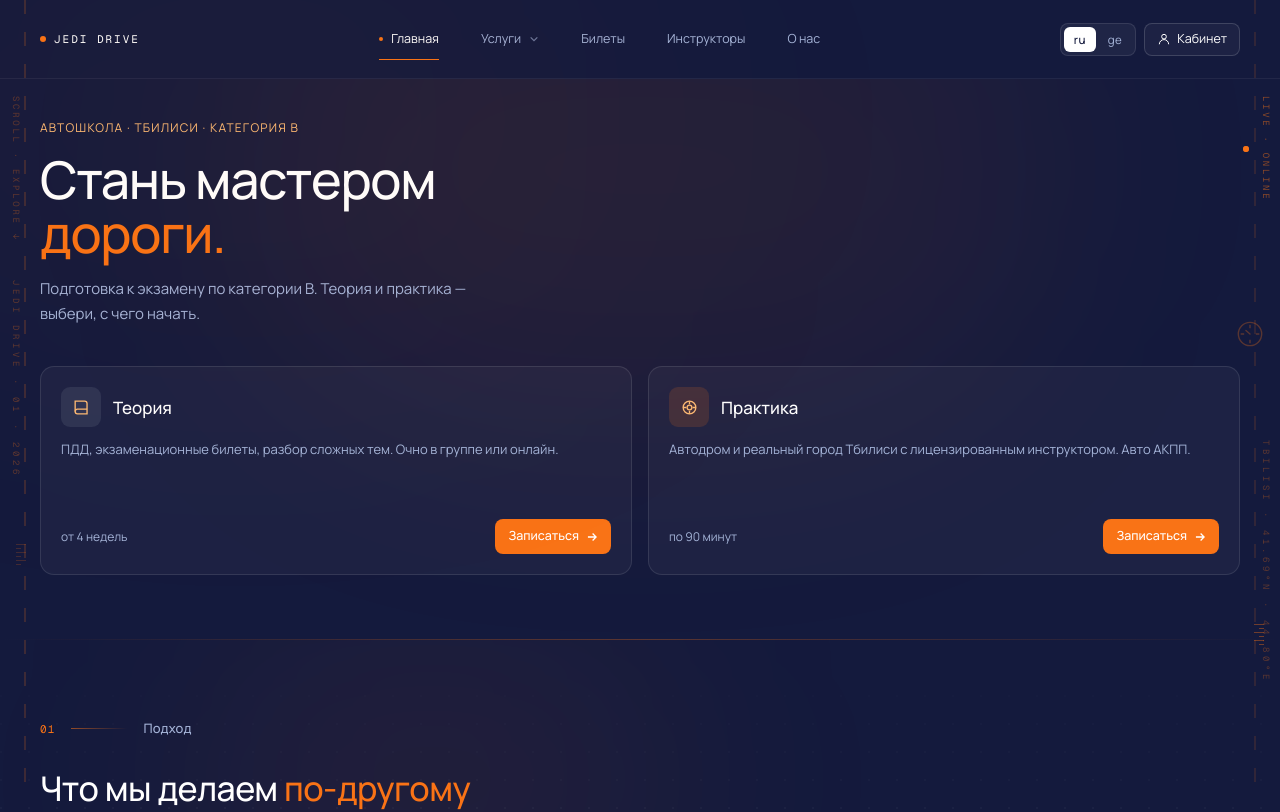
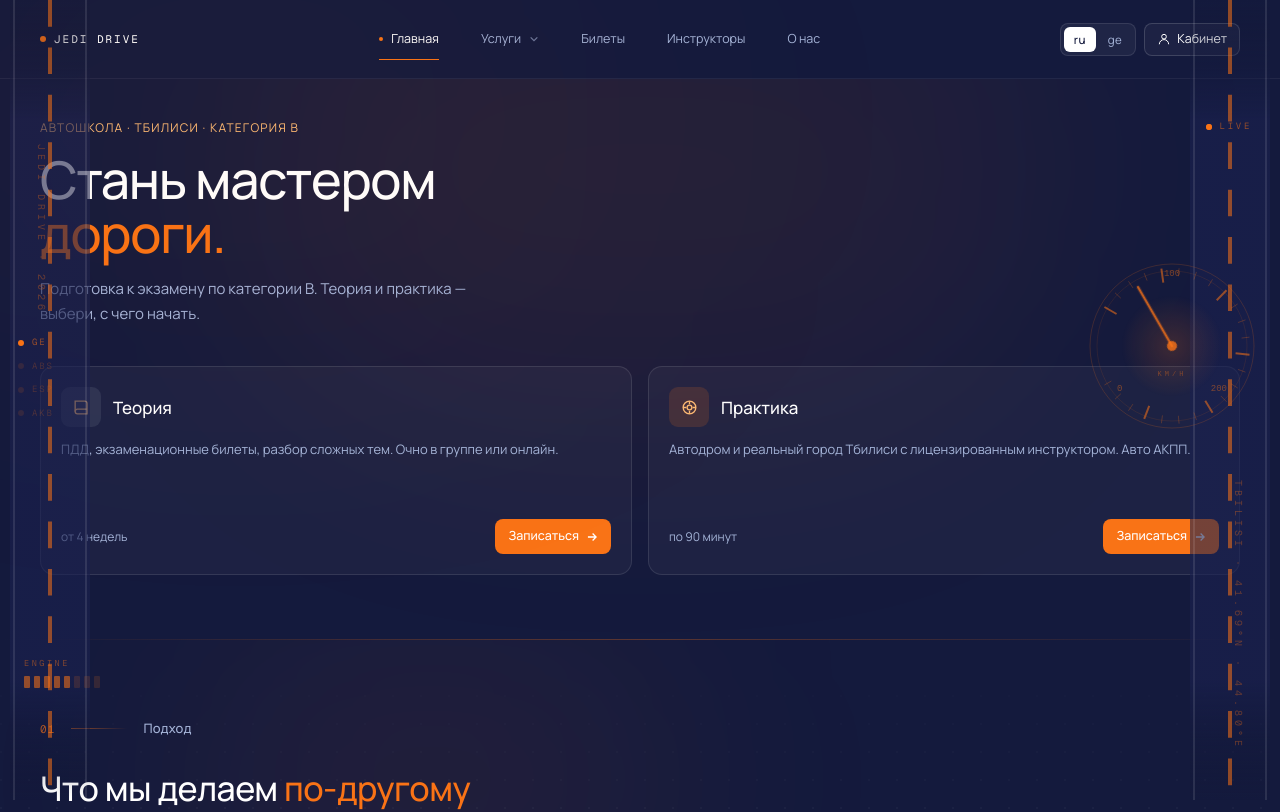
Before and after one commit to clouds-debug/jedi-drive, a Next.js app: page / in a window 1280 px wide. Shown: the top 812 px of the page. Built offline with nearby package versions, Linux system fonts and the light colour scheme.

Commit message:
Homepage ambient: full-height roads with lane dashes, speedometer dial, dashboard indicators

```diff
--- a/app/globals.css
+++ b/app/globals.css
@@ -99,13 +99,40 @@ html {
   animation: ambient-ticks 3.5s ease-in-out infinite;
 }
 
+@keyframes road-dash {
+  to { stroke-dashoffset: -64; }
+}
+
+.road-dash {
+  animation: road-dash 1.4s linear infinite;
+}
+
+.road-dash-reverse {
+  animation: road-dash 1.9s linear infinite reverse;
+}
+
+@keyframes speedo-needle {
+  0%, 100% { transform: rotate(-30deg); }
+  20% { transform: rotate(70deg); }
+  45% { transform: rotate(15deg); }
+  70% { transform: rotate(95deg); }
+  90% { transform: rotate(0deg); }
+}
+
+.speedo-needle {
+  animation: speedo-needle 9s ease-in-out infinite;
+}
+
 @media (prefers-reduced-motion: reduce) {
   .hero-rise,
   .animate-card-in,
   .ambient-lane,
   .ambient-blob,
   .ambient-rotate,
-  .ambient-ticks {
+  .ambient-ticks,
+  .road-dash,
+  .road-dash-reverse,
+  .speedo-needle {
     animation: none;
   }
   .ambient-lane { opacity: 0.1; }
--- a/components/HomepageAmbient.tsx
+++ b/components/HomepageAmbient.tsx
@@ -1,80 +1,201 @@
 export function HomepageAmbient() {
+  const ticks = Array.from({ length: 24 }, (_, i) => {
+    const angle = -150 + i * (300 / 23);
+    const rad = (angle * Math.PI) / 180;
+    const isMajor = i % 4 === 0;
+    const r1 = isMajor ? 64 : 70;
+    const r2 = 78;
+    return {
+      key: i,
+      x1: 90 + Math.cos(rad) * r1,
+      y1: 90 + Math.sin(rad) * r1,
+      x2: 90 + Math.cos(rad) * r2,
+      y2: 90 + Math.sin(rad) * r2,
+      isMajor,
+    };
+  });
+
   return (
     <div
       className="pointer-events-none select-none hidden xl:block fixed inset-0 z-[1] overflow-hidden"
       aria-hidden
     >
-      <div className="absolute left-6 top-0 bottom-0 w-[2px] ambient-lane" />
-      <div className="absolute right-6 top-0 bottom-0 w-[2px] ambient-lane ambient-lane-slow" />
+      <Road side="left" />
+      <Road side="right" />
 
       <div
-        className="absolute left-2 top-[35%] font-mono text-[9px] text-orange/30 tracking-[0.4em] uppercase whitespace-nowrap"
+        className="absolute left-[34px] top-[18%] font-mono text-[10px] text-orange/35 tracking-[0.4em] uppercase whitespace-nowrap"
         style={{ writingMode: "vertical-rl" }}
       >
-        Jedi Drive · 01 · 2026
+        Jedi Drive · 2026
       </div>
 
       <div
-        className="absolute right-2 top-[55%] font-mono text-[9px] text-orange/30 tracking-[0.4em] uppercase whitespace-nowrap"
+        className="absolute right-[34px] top-[60%] font-mono text-[10px] text-orange/35 tracking-[0.4em] uppercase whitespace-nowrap"
         style={{ writingMode: "vertical-rl" }}
       >
         Tbilisi · 41.69°N · 44.80°E
       </div>
 
-      <div className="absolute right-2 top-[12%] flex items-center gap-2.5">
-        <span className="relative flex h-1.5 w-1.5">
-          <span className="absolute inline-flex h-full w-full rounded-full bg-orange opacity-75 animate-ping" />
-          <span className="relative inline-flex rounded-full h-1.5 w-1.5 bg-orange" />
-        </span>
-        <span
-          className="font-mono text-[9px] text-orange/50 tracking-[0.3em] uppercase whitespace-nowrap"
-          style={{ writingMode: "vertical-rl" }}
-        >
-          Live · Online
-        </span>
+      <div className="absolute right-[28px] top-[15%] flex flex-col items-center gap-2">
+        <div className="flex items-center gap-2">
+          <span className="relative flex h-1.5 w-1.5">
+            <span className="absolute inline-flex h-full w-full rounded-full bg-orange opacity-75 animate-ping" />
+            <span className="relative inline-flex rounded-full h-1.5 w-1.5 bg-orange" />
+          </span>
+          <span className="font-mono text-[9px] text-orange/55 tracking-[0.3em] uppercase">Live</span>
+        </div>
       </div>
 
-      <div
-        className="absolute left-2 top-[12%] font-mono text-[9px] text-orange/30 tracking-[0.3em] uppercase whitespace-nowrap"
-        style={{ writingMode: "vertical-rl" }}
-      >
-        Scroll · Explore ↓
+      <div className="absolute right-[18px] top-[32%]">
+        <svg width="180" height="180" viewBox="0 0 180 180" className="text-orange">
+          <defs>
+            <radialGradient id="speedo-glow" cx="50%" cy="50%" r="50%">
+              <stop offset="0%" stopColor="#F97316" stopOpacity="0.18" />
+              <stop offset="60%" stopColor="#F97316" stopOpacity="0" />
+            </radialGradient>
+          </defs>
+
+          <circle cx="90" cy="90" r="85" fill="url(#speedo-glow)" />
+          <circle cx="90" cy="90" r="82" fill="none" stroke="currentColor" strokeOpacity="0.18" strokeWidth="1" />
+          <circle cx="90" cy="90" r="75" fill="none" stroke="currentColor" strokeOpacity="0.1" strokeWidth="1" />
+
+          {ticks.map((t) => (
+            <line
+              key={t.key}
+              x1={t.x1}
+              y1={t.y1}
+              x2={t.x2}
+              y2={t.y2}
+              stroke="currentColor"
+              strokeOpacity={t.isMajor ? "0.55" : "0.25"}
+              strokeWidth={t.isMajor ? "2" : "1"}
+            />
+          ))}
+
+          <text x="35" y="135" fontSize="9" fontFamily="ui-monospace, monospace" fill="currentColor" fillOpacity="0.45">
+            0
+          </text>
+          <text
+            x="90"
+            y="20"
+            fontSize="9"
+            fontFamily="ui-monospace, monospace"
+            fill="currentColor"
+            fillOpacity="0.45"
+            textAnchor="middle"
+          >
+            100
+          </text>
+          <text
+            x="145"
+            y="135"
+            fontSize="9"
+            fontFamily="ui-monospace, monospace"
+            fill="currentColor"
+            fillOpacity="0.45"
+            textAnchor="end"
+          >
+            200
+          </text>
+
+          <g className="speedo-needle" style={{ transformOrigin: "90px 90px" }}>
+            <line x1="90" y1="90" x2="90" y2="22" stroke="currentColor" strokeOpacity="0.75" strokeWidth="2.5" strokeLinecap="round" />
+            <circle cx="90" cy="90" r="5" fill="currentColor" fillOpacity="0.8" />
+          </g>
+
+          <text
+            x="90"
+            y="120"
+            fontSize="7"
+            fontFamily="ui-monospace, monospace"
+            fill="currentColor"
+            fillOpacity="0.4"
+            textAnchor="middle"
+            letterSpacing="3"
+          >
+            KM/H
+          </text>
+        </svg>
       </div>
 
-      <div className="absolute left-4 top-[68%] flex flex-col gap-[3px] ambient-ticks">
-        {Array.from({ length: 6 }).map((_, i) => (
-          <span
-            key={i}
-            className="block w-2 h-[1px] bg-orange/40"
-            style={{ width: i % 2 === 0 ? "10px" : "5px" }}
-          />
-        ))}
+      <div className="absolute left-[18px] top-[42%] flex flex-col gap-2.5">
+        <DashIndicator label="GE" active />
+        <DashIndicator label="ABS" />
+        <DashIndicator label="ESP" />
+        <DashIndicator label="AKB" />
       </div>
 
-      <div className="absolute right-4 top-[78%] flex flex-col gap-[3px]">
-        {Array.from({ length: 6 }).map((_, i) => (
-          <span
-            key={i}
-            className="block h-[1px] bg-orange/40 ml-auto"
-            style={{ width: i % 2 === 0 ? "10px" : "5px" }}
-          />
-        ))}
+      <div className="absolute left-[24px] bottom-[14%] flex flex-col gap-1.5">
+        <span className="font-mono text-[8.5px] text-orange/45 tracking-[0.3em] uppercase">Engine</span>
+        <FuelBar />
       </div>
-
-      <svg
-        className="absolute right-4 top-[40%] w-7 h-7 ambient-rotate text-orange/30"
-        viewBox="0 0 24 24"
-        fill="none"
-        stroke="currentColor"
-        strokeWidth="1.2"
-        aria-hidden
-      >
-        <circle cx="12" cy="12" r="10" />
-        <path d="M12 4v3M12 17v3M4 12h3M17 12h3" />
-        <path d="M12 12L8.5 9" strokeLinecap="round" />
-      </svg>
 
       <div className="absolute left-1/2 -translate-x-1/2 -top-20 w-[800px] h-[400px] rounded-full bg-orange/[0.04] blur-[140px] ambient-blob" />
     </div>
   );
 }
+
+function Road({ side }: { side: "left" | "right" }) {
+  const isLeft = side === "left";
+  return (
+    <svg
+      className={`absolute top-0 h-full ${isLeft ? "left-0" : "right-0"} w-[100px] 2xl:w-[140px]`}
+      viewBox="0 0 100 1080"
+      preserveAspectRatio="none"
+    >
+      <defs>
+        <linearGradient id={`road-surface-${side}`} x1="0" y1="0" x2="0" y2="1">
+          <stop offset="0%" stopColor="#0F1430" stopOpacity="0" />
+          <stop offset="15%" stopColor="#1A2150" stopOpacity="0.6" />
+          <stop offset="85%" stopColor="#1A2150" stopOpacity="0.6" />
+          <stop offset="100%" stopColor="#0F1430" stopOpacity="0" />
+        </linearGradient>
+      </defs>
+
+      <rect x="10" y="0" width="80" height="1080" fill={`url(#road-surface-${side})`} />
+
+      <line x1="14" y1="0" x2="14" y2="1080" stroke="#FFFFFF" strokeOpacity="0.18" strokeWidth="1.2" />
+      <line x1="86" y1="0" x2="86" y2="1080" stroke="#FFFFFF" strokeOpacity="0.18" strokeWidth="1.2" />
+
+      <line
+        x1="50"
+        y1="0"
+        x2="50"
+        y2="1080"
+        stroke="#F97316"
+        strokeOpacity="0.55"
+        strokeWidth="4"
+        strokeDasharray="36 28"
+        className={isLeft ? "road-dash" : "road-dash-reverse"}
+      />
+    </svg>
+  );
+}
+
+function DashIndicator({ label, active }: { label: string; active?: boolean }) {
+  return (
+    <div
+      className={`flex items-center gap-2 ${active ? "" : "opacity-40"}`}
+      title={label}
+    >
+      <span
+        className={`block w-1.5 h-1.5 rounded-full ${active ? "bg-orange animate-pulse" : "bg-orange/30"}`}
+      />
+      <span className="font-mono text-[9px] text-orange/55 tracking-[0.2em] uppercase">{label}</span>
+    </div>
+  );
+}
+
+function FuelBar() {
+  return (
+    <div className="flex items-center gap-1">
+      {Array.from({ length: 8 }).map((_, i) => (
+        <span
+          key={i}
+          className={`block w-1.5 h-3 ${i < 5 ? "bg-orange/55" : "bg-orange/15"} rounded-[1px]`}
+        />
+      ))}
+    </div>
+  );
+}
```
